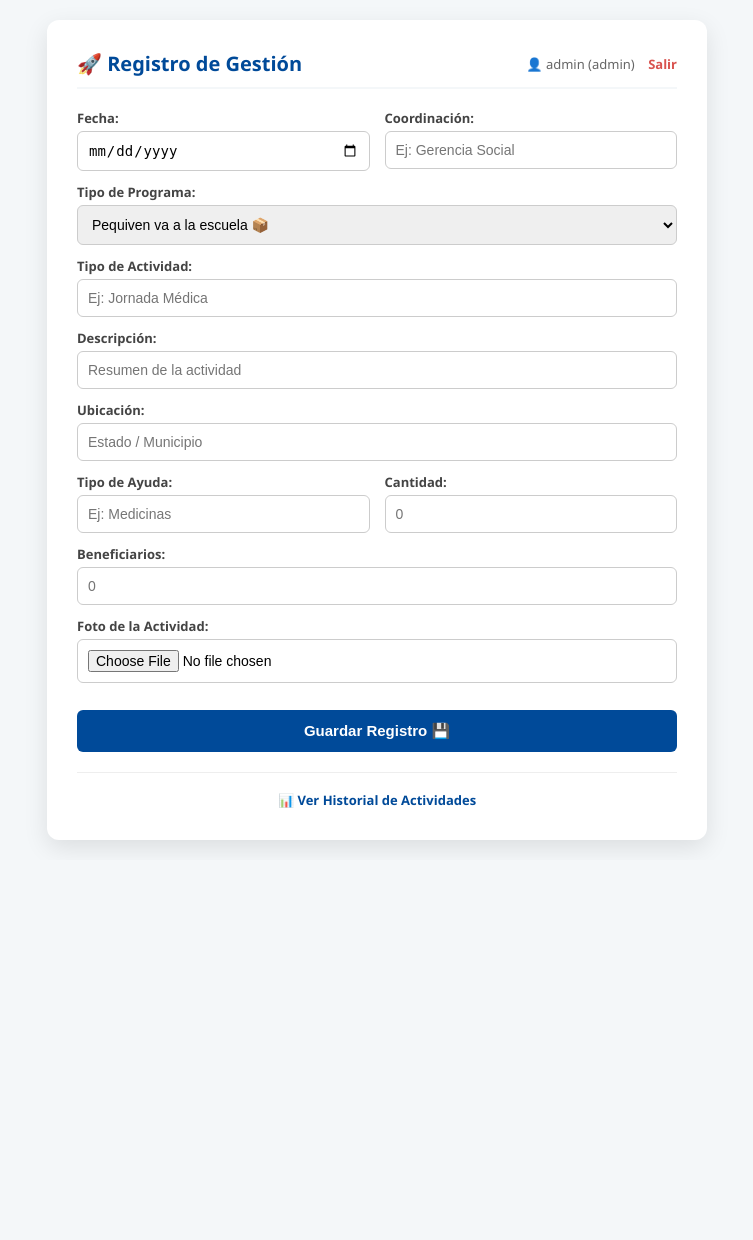
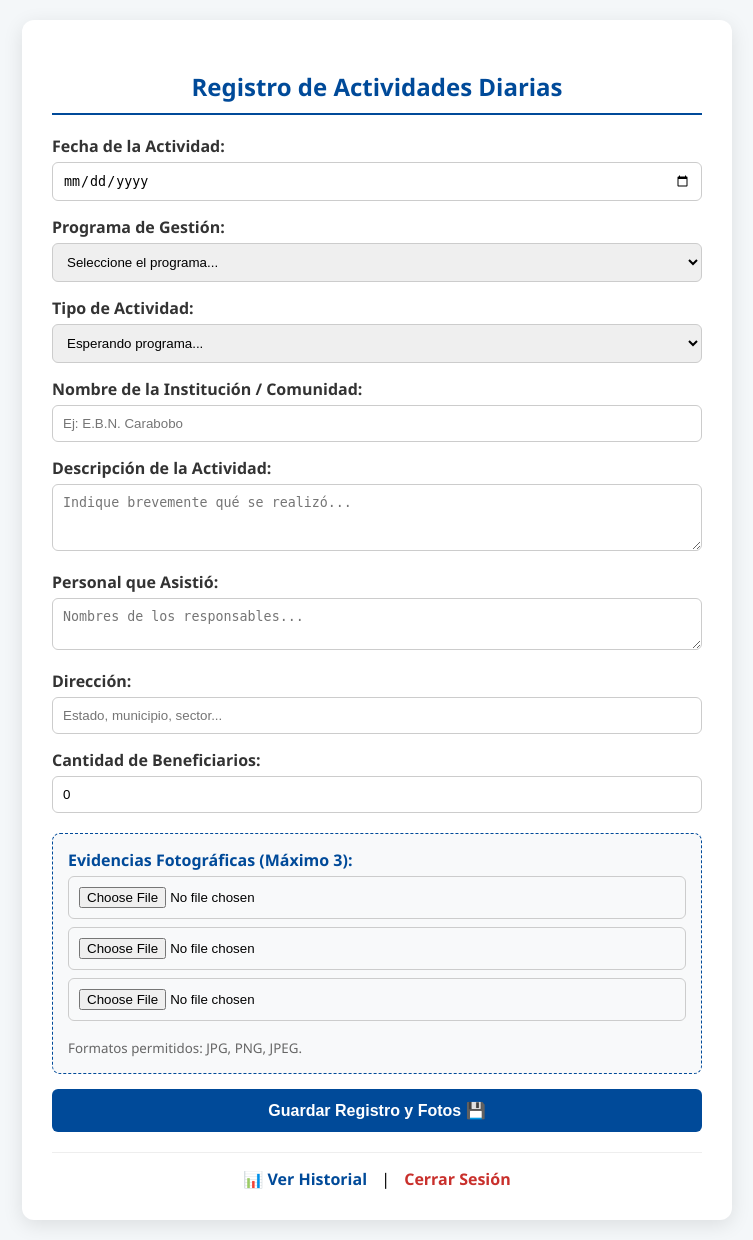
Before and after one commit to tereshiomi23/SistemaActividades, a Flask app: template templates/index.html in a window 1280 px wide. Shown: the whole page, without its empty margins (263-1016 px from the left). Before the commit the page ends 848 px from the top, so only its background shows below. Run offline with Flask 3, Linux system fonts and the light colour scheme; the template is opened without the code that fills it, so the values that code supplies are empty; a user stored in the database is signed in.

Commit message:
Actualizacion real: Incluye campos de fotos y nombre de institucion

```diff
--- a/app.py
+++ b/app.py
@@ -1,164 +1,151 @@
 import os
 from flask import Flask, render_template, request, redirect, url_for, flash, session
 from flask_sqlalchemy import SQLAlchemy
+from werkzeug.security import generate_password_hash, check_password_hash
 from werkzeug.utils import secure_filename
-from werkzeug.security import generate_password_hash, check_password_hash
+from datetime import datetime
 
-app = Flask(__name__)
-# Clave para cifrar las sesiones y mensajes flash
+# --- CONFIGURACIÓN DE LA APLICACIÓN ---
+app = Flask(__name__, instance_relative_config=True)
 app.secret_key = 'pequiven_sistema_seguro_2026'
 
-# --- 1. CONFIGURACIÓN ---
-app.config['SQLALCHEMY_DATABASE_URI'] = 'sqlite:///gestion_actividades.db'
+# Configuración de carpetas (Base de datos y Fotos)
+try:
+    os.makedirs(app.instance_path)
+    os.makedirs(os.path.join('static', 'uploads'), exist_ok=True)
+except OSError:
+    pass
+
+app.config['UPLOAD_FOLDER'] = 'static/uploads'
+app.config['ALLOWED_EXTENSIONS'] = {'png', 'jpg', 'jpeg', 'gif'}
+app.config['SQLALCHEMY_DATABASE_URI'] = 'sqlite:///' + os.path.join(app.instance_path, 'gestion_actividades.db')
 app.config['SQLALCHEMY_TRACK_MODIFICATIONS'] = False
-app.config['UPLOAD_FOLDER'] = 'static/uploads'
-
-# Crear carpeta de fotos si no existe
-if not os.path.exists(app.config['UPLOAD_FOLDER']):
-    os.makedirs(app.config['UPLOAD_FOLDER'])
 
 db = SQLAlchemy(app)
 
-# --- 2. MODELOS DE BASE DE DATOS ---
+# --- MODELOS DE BASE DE DATOS ---
 
-class Usuario(db.Model):
+class Usuarios(db.Model):
     id = db.Column(db.Integer, primary_key=True)
-    username = db.Column(db.String(50), unique=True, nullable=False)
+    nombre_usuario = db.Column(db.String(50), unique=True, nullable=False)
     password = db.Column(db.String(200), nullable=False)
-    rol = db.Column(db.String(20), nullable=False) # admin, gerente, coordinador, analista, planificador
+    rol = db.Column(db.String(20), default='analista')
 
-class Actividad(db.Model):
+class Actividades(db.Model):
     id = db.Column(db.Integer, primary_key=True)
-    fecha = db.Column(db.String(10))
-    tipo_programa = db.Column(db.String(100))
-    tipo_actividad = db.Column(db.String(100))
-    coordinacion = db.Column(db.String(100))
-    descripcion = db.Column(db.String(200))
-    beneficiarios = db.Column(db.Integer)
-    ubicacion = db.Column(db.String(100))
-    tipo_ayuda = db.Column(db.String(100))
-    cantidad_ayuda = db.Column(db.Integer)
-    foto = db.Column(db.String(200))
-    usuario_creador = db.Column(db.String(50)) # Rastreo de quién cargó el dato
+    usuario_id = db.Column(db.Integer, db.ForeignKey('usuarios.id'), nullable=False)
+    fecha_actividad = db.Column(db.Date, nullable=False)
+    programa_gestion = db.Column(db.String(100), nullable=False)
+    tipo_actividad = db.Column(db.String(100), nullable=False)
+    nombre_institucion = db.Column(db.String(200), nullable=False)
+    descripcion_actividad = db.Column(db.Text, nullable=False)
+    personal_asistio = db.Column(db.Text, nullable=False)
+    direccion = db.Column(db.Text, nullable=False)
+    cantidad_beneficiarios = db.Column(db.Integer, default=0)
 
-# --- 3. RUTAS DE SESIÓN ---
+    # Campos para guardar los nombres de las imágenes
+    foto1 = db.Column(db.String(255), nullable=True)
+    foto2 = db.Column(db.String(255), nullable=True)
+    foto3 = db.Column(db.String(255), nullable=True)
+
+# --- FUNCIONES DE APOYO ---
+
+def allowed_file(filename):
+    return '.' in filename and filename.rsplit('.', 1).lower() in app.config['ALLOWED_EXTENSIONS']
+
+# --- RUTAS ---
+
+@app.route('/')
+def home():
+    if 'user_id' in session:
+        return redirect(url_for('index'))
+    return redirect(url_for('login'))
 
 @app.route('/login', methods=['GET', 'POST'])
 def login():
     if request.method == 'POST':
-        user = Usuario.query.filter_by(username=request.form['username']).first()
-        if user and check_password_hash(user.password, request.form['password']):
-            session['user_id'] = user.id
-            session['rol'] = user.rol
-            session['username'] = user.username
-            flash(f'Bienvenido/a {user.username}', 'success')
+        usuario = request.form['username']
+        password = request.form['password']
+        user = Usuarios.query.filter_by(nombre_usuario=usuario).first()
+        if user and check_password_hash(user.password, password):
+            session.update({'user_id': user.id, 'username': user.nombre_usuario, 'rol': user.rol})
             return redirect(url_for('index'))
-        flash('Usuario o contraseña incorrecta', 'danger')
+        flash('Usuario o contraseña incorrectos', 'danger')
     return render_template('login.html')
+
+@app.route('/index', methods=['GET', 'POST'])
+def index():
+    if 'user_id' not in session:
+        return redirect(url_for('login'))
+
+    if request.method == 'POST':
+        try:
+            # Procesamiento de las 3 imágenes
+            nombres_fotos = []
+            for i in range(1, 4):
+                f = request.files.get(f'foto{i}')
+                if f and f.filename != '' and allowed_file(f.filename):
+                    # Nombre único: fecha_hora_numero_nombreoriginal.jpg
+                    ext = f.filename.rsplit('.', 1).lower()
+                    timestamp = datetime.now().strftime('%Y%m%d_%H%M%S')
+                    filename = secure_filename(f"{timestamp}_{i}.{ext}")
+                    f.save(os.path.join(app.config['UPLOAD_FOLDER'], filename))
+                    nombres_fotos.append(filename)
+                else:
+                    nombres_fotos.append(None)
+
+            nueva_acta = Actividades(
+                usuario_id=session['user_id'],
+                fecha_actividad=datetime.strptime(request.form['fecha_actividad'], '%Y-%m-%d'),
+                programa_gestion=request.form['programa_gestion'],
+                tipo_actividad=request.form['tipo_actividad'],
+                nombre_institucion=request.form['nombre_institucion'],
+                descripcion_actividad=request.form['descripcion_actividad'],
+                personal_asistio=request.form['personal_asistio'],
+                direccion=request.form['direccion'],
+                cantidad_beneficiarios=int(request.form['cantidad_beneficiarios'] or 0),
+                foto1=nombres_fotos,
+                foto2=nombres_fotos,
+                foto3=nombres_fotos
+            )
+            db.session.add(nueva_acta)
+            db.session.commit()
+            flash('Actividad y fotos guardadas con éxito', 'success')
+        except Exception as e:
+            db.session.rollback()
+            flash(f'Error al guardar: {str(e)}', 'danger')
+
+    return render_template('index.html')
+
+@app.route('/consultar')
+def consultar():
+    if 'user_id' not in session:
+        return redirect(url_for('login'))
+
+    query = Actividades.query.order_by(Actividades.fecha_actividad.desc())
+    if session.get('rol') in ['administrador', 'gerente', 'admin']:
+        actividades_list = query.all()
+    else:
+        actividades_list = query.filter_by(usuario_id=session['user_id']).all()
+
+    return render_template('consultar.html', actividades=actividades_list)
 
 @app.route('/logout')
 def logout():
     session.clear()
     return redirect(url_for('login'))
 
-# --- 4. RUTAS PRINCIPALES ---
-
-@app.route('/')
-def index():
-    if 'user_id' not in session:
-        return redirect(url_for('login'))
-    return render_template('index.html')
-
-@app.route('/registrar', methods=['POST'])
-def registrar():
-    if 'user_id' not in session:
-        return redirect(url_for('login'))
-
-    file = request.files.get('foto')
-    filename = None
-    if file and file.filename != '':
-        filename = secure_filename(file.filename)
-        file.save(os.path.join(app.config['UPLOAD_FOLDER'], filename))
-
-    try:
-        nueva = Actividad(
-            fecha=request.form.get('fecha'),
-            tipo_programa=request.form.get('tipo_programa'),
-            tipo_actividad=request.form.get('tipo_actividad'),
-            coordinacion=request.form.get('coordinacion'),
-            descripcion=request.form.get('descripcion'),
-            beneficiarios=int(request.form.get('beneficiarios') or 0),
-            ubicacion=request.form.get('ubicacion'),
-            tipo_ayuda=request.form.get('tipo_ayuda'),
-            cantidad_ayuda=int(request.form.get('cantidad_ayuda') or 0),
-            foto=filename,
-            usuario_creador=session['username']
-        )
-        db.session.add(nueva)
-        db.session.commit()
-        flash('Registro guardado correctamente 🚀', 'success')
-    except Exception as e:
-        db.session.rollback()
-        flash(f'Error al guardar: {str(e)}', 'danger')
-
-    return redirect(url_for('index'))
-
-@app.route('/consultar')
-def consultar():
-    if 'user_id' not in session:
-        return redirect(url_for('login'))
-
-    # Mostramos todos los registros ordenados por el más reciente
-    actividades = Actividad.query.order_by(Actividad.id.desc()).all()
-    return render_template('consultar.html', actividades=actividades)
-
-@app.route('/eliminar/<int:id>')
-def eliminar(id):
-    # Solo el Administrador tiene permiso para borrar datos
-    if session.get('rol') != 'admin':
-        flash('Acceso denegado: Solo el Administrador puede eliminar registros', 'danger')
-        return redirect(url_for('consultar'))
-
-    act = Actividad.query.get_or_404(id)
-
-    # Borrar la foto del servidor si existe para ahorrar espacio
-    if act.foto:
-        foto_path = os.path.join(app.config['UPLOAD_FOLDER'], act.foto)
-        if os.path.exists(foto_path):
-            os.remove(foto_path)
-
-    db.session.delete(act)
-    db.session.commit()
-    flash('Registro eliminado del sistema', 'success')
-    return redirect(url_for('consultar'))
-
-# --- 5. INICIO DE LA APP Y CREACIÓN DE USUARIOS ---
+# --- INICIALIZACIÓN ---
 
 if __name__ == '__main__':
     with app.app_context():
         db.create_all()
+        if not Usuarios.query.filter_by(nombre_usuario='admin').first():
+            db.session.add(Usuarios(
+                nombre_usuario='admin',
+                password=generate_password_hash('admin123'),
+                rol='administrador'
+            ))
+            db.session.commit()
 
-        # Crear el usuario Admin si la tabla está vacía
-        if not Usuario.query.filter_by(username='admin').first():
-            admin = Usuario(
-                username='admin',
-                rol='admin',
-                password=generate_password_hash('admin123')
-            )
-            db.session.add(admin)
-
-            # Ejemplo para un Analista
-            analista = Usuario(
-                username='analista1',
-                rol='analista',
-                password=generate_password_hash('analista2026')
-            )
-            db.session.add(analista)
-
-            db.session.commit()
-            print("Base de datos inicializada con usuarios: admin y analista1")
-
-
-# El puerto 80 es el estándar de la web y suele saltarse bloqueos básicos
-if __name__ == '__main__':
     app.run(debug=True, host='0.0.0.0', port=80)
--- a/templates/index.html
+++ b/templates/index.html
@@ -3,78 +3,31 @@
 <head>
     <meta charset="UTF-8">
     <meta name="viewport" content="width=device-width, initial-scale=1.0">
-    <title>Registro de Actividades - Pequiven</title>
+    <title>Registro Pequiven - Desarrollo Social</title>
     <style>
-        :root {
-            --azul-pequiven: #004a99;
-            --azul-oscuro: #003366;
-            --gris-fondo: #f4f7f9;
-            --blanco: #ffffff;
-            --verde-exito: #d4edda;
-            --verde-texto: #155724;
-            --rojo-error: #f8d7da;
-            --rojo-texto: #721c24;
-        }
-
-        body {
-            font-family: 'Segoe UI', Tahoma, Geneva, Verdana, sans-serif;
-            margin: 0; padding: 20px;
-            background-color: var(--gris-fondo);
-            display: flex; justify-content: center; align-items: center;
-            min-height: 100vh;
-        }
-
-        .container {
-            background-color: var(--blanco);
-            padding: 30px; border-radius: 12px;
-            box-shadow: 0 8px 24px rgba(0,0,0,0.1);
-            width: 100%; max-width: 600px;
-        }
-
-        .header-flex {
-            display: flex; justify-content: space-between; align-items: center;
-            margin-bottom: 20px; border-bottom: 2px solid var(--gris-fondo);
-            padding-bottom: 10px;
-        }
-
-        h1 { color: var(--azul-pequiven); font-size: 20px; margin: 0; }
-
-        .user-info { font-size: 13px; color: #666; }
-        .btn-logout { color: #d9534f; text-decoration: none; font-weight: bold; margin-left: 10px; }
-
-        /* Estilos para mensajes Flash */
-        .alert { padding: 12px; border-radius: 8px; text-align: center; margin-bottom: 20px; font-weight: bold; }
-        .alert-success { background-color: var(--verde-exito); color: var(--verde-texto); border: 1px solid #c3e6cb; }
-        .alert-danger { background-color: var(--rojo-error); color: var(--rojo-texto); border: 1px solid #f5c6cb; }
-
-        form { display: grid; gap: 12px; }
-        .form-row { display: grid; grid-template-columns: 1fr 1fr; gap: 15px; }
-        .form-group { display: flex; flex-direction: column; }
-        label { margin-bottom: 4px; font-weight: 600; color: #444; font-size: 13px; }
-        input, select { padding: 10px; border: 1px solid #ccc; border-radius: 6px; font-size: 14px; }
-
-        button {
-            margin-top: 15px; padding: 12px;
-            background-color: var(--azul-pequiven); color: white;
-            border: none; border-radius: 6px; font-size: 15px;
-            font-weight: bold; cursor: pointer; transition: background 0.3s;
-        }
-        button:hover { background-color: var(--azul-oscuro); }
-
-        .footer-links { text-align: center; margin-top: 20px; border-top: 1px solid #eee; padding-top: 15px; }
-        .footer-links a { color: var(--azul-pequiven); text-decoration: none; font-weight: 600; font-size: 13px; }
+        :root { --azul: #004a99; --azul-dark: #003366; --fondo: #f4f7f9; }
+        body { font-family: 'Segoe UI', sans-serif; background: var(--fondo); margin: 0; padding: 20px; display: flex; justify-content: center; }
+        .container { background: white; padding: 30px; border-radius: 12px; box-shadow: 0 5px 20px rgba(0,0,0,0.1); width: 100%; max-width: 650px; }
+        h2 { color: var(--azul); text-align: center; margin-bottom: 20px; border-bottom: 2px solid var(--azul); padding-bottom: 10px; }
+        .form-group { margin-bottom: 15px; }
+        label { display: block; font-weight: bold; margin-bottom: 5px; color: #333; }
+        input, select, textarea { width: 100%; padding: 10px; border: 1px solid #ccc; border-radius: 6px; box-sizing: border-box; }
+        textarea { resize: vertical; }
+        .photo-section { background: #f8f9fa; padding: 15px; border-radius: 8px; border: 1px dashed var(--azul); margin-top: 20px; }
+        .photo-section label { color: var(--azul); }
+        button { width: 100%; background: var(--azul); color: white; padding: 12px; border: none; border-radius: 6px; font-weight: bold; cursor: pointer; font-size: 16px; margin-top: 15px; }
+        button:hover { background: var(--azul-dark); }
+        .alert { padding: 12px; margin-bottom: 20px; border-radius: 6px; text-align: center; font-weight: bold; }
+        .alert-success { background: #d4edda; color: #155724; border: 1px solid #c3e6cb; }
+        .alert-danger { background: #f8d7da; color: #721c24; border: 1px solid #f5c6cb; }
+        .footer { text-align: center; margin-top: 20px; border-top: 1px solid #eee; padding-top: 15px; }
+        .footer a { color: var(--azul); text-decoration: none; font-weight: bold; margin: 0 10px; }
     </style>
 </head>
 <body>
 
     <div class="container">
-        <div class="header-flex">
-            <h1>🚀 Registro de Gestión</h1>
-            <div class="user-info">
-                <span>👤 {{ session['username'] }} ({{ session['rol'] }})</span>
-                <a href="/logout" class="btn-logout">Salir</a>
-            </div>
-        </div>
+        <h2>Registro de Actividades Diarias</h2>
 
         {% with messages = get_flashed_messages(with_categories=true) %}
           {% if messages %}
@@ -84,70 +37,113 @@
           {% endif %}
         {% endwith %}
 
-        <form action="/registrar" method="POST" enctype="multipart/form-data">
-            <div class="form-row">
-                <div class="form-group">
-                    <label>Fecha:</label>
-                    <input type="date" name="fecha" required>
-                </div>
-                <div class="form-group">
-                    <label>Coordinación:</label>
-                    <input type="text" name="coordinacion" placeholder="Ej: Gerencia Social" required>
-                </div>
+        <form method="POST" enctype="multipart/form-data">
+            <div class="form-group">
+                <label>Fecha de la Actividad:</label>
+                <input type="date" name="fecha_actividad" required>
             </div>
 
             <div class="form-group">
-                <label>Tipo de Programa:</label>
-                <select name="tipo_programa">
-                    <option value="Pequiven va a la escuela">Pequiven va a la escuela 📦</option>
+                <label>Programa de Gestión:</label>
+                <select id="programa" name="programa_gestion" onchange="actualizarActividades()" required>
+                    <option value="">Seleccione el programa...</option>
+                    <option value="Pequiven va a la escuela">Pequiven va a la escuela</option>
                     <option value="Pequivoluntades">Pequivoluntades</option>
-                    <option value="Fort. de la Gest. Comunitaria">Fort. de la Gest. Comunitaria 🏗️</option>
+                    <option value="Fort. de la Gest. Comunitario">Fort. de la Gest. Comunitario</option>
                 </select>
             </div>
 
             <div class="form-group">
                 <label>Tipo de Actividad:</label>
-                <input type="text" name="tipo_actividad" placeholder="Ej: Jornada Médica" required>
+                <select id="tipo_actividad" name="tipo_actividad" required>
+                    <option value="">Esperando programa...</option>
+                </select>
             </div>
 
             <div class="form-group">
-                <label>Descripción:</label>
-                <input type="text" name="descripcion" placeholder="Resumen de la actividad" required>
+                <label>Nombre de la Institución / Comunidad:</label>
+                <input type="text" name="nombre_institucion" placeholder="Ej: E.B.N. Carabobo" required>
             </div>
 
             <div class="form-group">
-                <label>Ubicación:</label>
-                <input type="text" name="ubicacion" placeholder="Estado / Municipio" required>
-            </div>
-
-            <div class="form-row">
-                <div class="form-group">
-                    <label>Tipo de Ayuda:</label>
-                    <input type="text" name="tipo_ayuda" placeholder="Ej: Medicinas">
-                </div>
-                <div class="form-group">
-                    <label>Cantidad:</label>
-                    <input type="number" name="cantidad_ayuda" placeholder="0">
-                </div>
+                <label>Descripción de la Actividad:</label>
+                <textarea name="descripcion_actividad" rows="3" placeholder="Indique brevemente qué se realizó..." required></textarea>
             </div>
 
             <div class="form-group">
-                <label>Beneficiarios:</label>
-                <input type="number" name="beneficiarios" placeholder="0" required>
+                <label>Personal que Asistió:</label>
+                <textarea name="personal_asistio" rows="2" placeholder="Nombres de los responsables..." required></textarea>
             </div>
 
             <div class="form-group">
-                <label>Foto de la Actividad:</label>
-                <input type="file" name="foto" accept="image/*">
+                <label>Dirección:</label>
+                <input type="text" name="direccion" placeholder="Estado, municipio, sector..." required>
             </div>
 
-            <button type="submit">Guardar Registro 💾</button>
+            <div class="form-group">
+                <label>Cantidad de Beneficiarios:</label>
+                <input type="number" name="cantidad_beneficiarios" value="0" min="0">
+            </div>
+
+            <div class="photo-section">
+                <label>Evidencias Fotográficas (Máximo 3):</label>
+                <div class="form-group">
+                    <input type="file" name="foto1" accept="image/*" style="margin-bottom: 8px;">
+                    <input type="file" name="foto2" accept="image/*" style="margin-bottom: 8px;">
+                    <input type="file" name="foto3" accept="image/*">
+                </div>
+                <small style="color: #666;">Formatos permitidos: JPG, PNG, JPEG.</small>
+            </div>
+
+            <button type="submit">Guardar Registro y Fotos 💾</button>
         </form>
 
-        <div class="footer-links">
-            <a href="/consultar">📊 Ver Historial de Actividades</a>
+        <div class="footer">
+            <a href="/consultar">📊 Ver Historial</a> |
+            <a href="/logout" style="color: #c9302c;">Cerrar Sesión</a>
         </div>
     </div>
 
+    <script>
+        function actualizarActividades() {
+            const programa = document.getElementById("programa").value;
+            const tipoSelect = document.getElementById("tipo_actividad");
+            tipoSelect.innerHTML = "";
+
+            if (programa === "Pequiven va a la escuela") {
+                const opt = document.createElement("option");
+                opt.value = "Pequiven va a la escuela";
+                opt.textContent = "Pequiven va a la escuela";
+                tipoSelect.appendChild(opt);
+            }
+            else if (programa === "Pequivoluntades") {
+                const opt = document.createElement("option");
+                opt.value = "Pequivoluntades";
+                opt.textContent = "Pequivoluntades";
+                tipoSelect.appendChild(opt);
+            }
+            else if (programa === "Fort. de la Gest. Comunitario") {
+                const opciones = [
+                    "Ayuda Médica",
+                    "Ayuda Social",
+                    "Ayuda Técnica",
+                    "Actividades Comunitarias",
+                    "Inspecciones Técnicas",
+                    "Reuniones Intersectoriales"
+                ];
+                opciones.forEach(t => {
+                    const opt = document.createElement("option");
+                    opt.value = t;
+                    opt.textContent = t;
+                    tipoSelect.appendChild(opt);
+                });
+            } else {
+                const opt = document.createElement("option");
+                opt.value = "";
+                opt.textContent = "Seleccione primero el programa...";
+                tipoSelect.appendChild(opt);
+            }
+        }
+    </script>
 </body>
 </html>
```
Also changed, not shown: templates/consultar.html (+99 -100 lines), instance/gestion_actividades.db, 1 other file.
